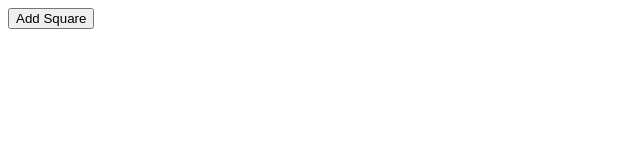
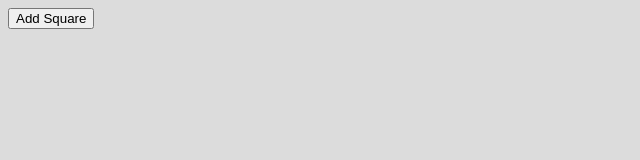
Before and after one commit to Jhead45/DOM-DOM-DOMMMMMMM, a plain HTML site: page index.html in a window 1280 px wide. Shown: the whole page, without its empty margins (0-640 px from the left). Drawn offline with Linux system fonts and the light colour scheme.

Commit message:
added bg color

```diff
--- a/script.js
+++ b/script.js
@@ -1,3 +1,4 @@
+//document.addEventListener('DOMContentLoaded', function(){
 
 let button = document.createElement('button');
 let btnText = document.createTextNode('Add Square');
@@ -6,8 +7,10 @@ button.appendChild(btnText);
 document.body.appendChild(button);
 document.body.appendChild(containerDiv);
 
+
 let id = '0';
 button.addEventListener('click', function(){
+    console.log('here');
     let div = document.createElement('div');
     containerDiv.appendChild(div);
     div.style.backgroundColor = 'black';
@@ -65,3 +68,5 @@ function remove() {
 
     }
 }
+
+//});
--- a/styles.css
+++ b/styles.css
@@ -7,4 +7,6 @@
 
 }
 
-.
+body {
+    background-color: gainsboro;
+}
```
Also changed, not shown: index.html (+1 -0 lines).
